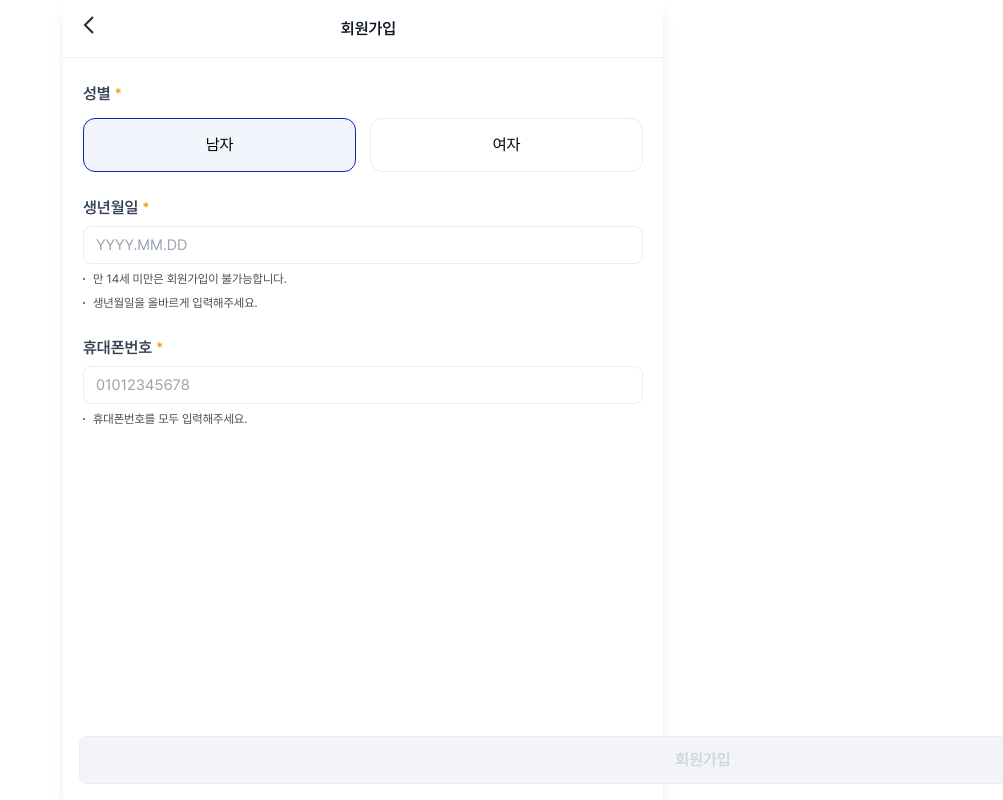
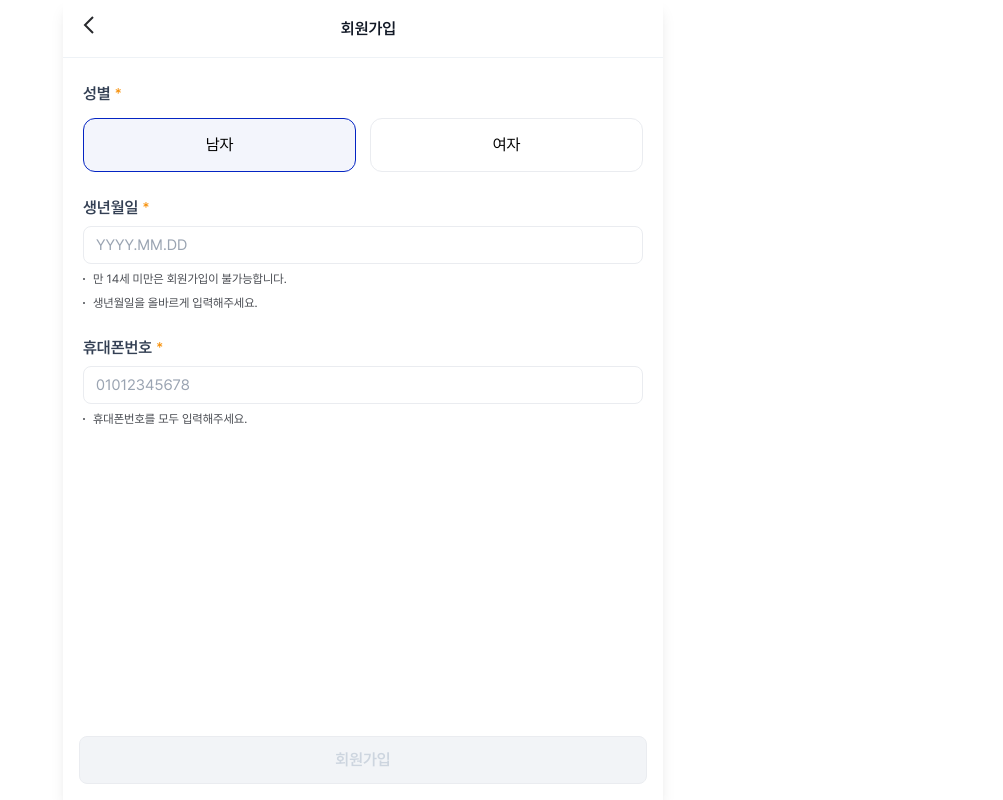
Before and after one commit to elfinana/test, a Next.js app: page /join in a window 1280 px wide. Shown: the whole page, without its empty margins (277-1280 px from the left). Built offline with nearby package versions, Linux system fonts and the light colour scheme.

Commit message:
Style: max-width 설정

```diff
--- a/src/app/globals.css
+++ b/src/app/globals.css
@@ -63,7 +63,7 @@ body {
 }
 
 .layout-center {
-  @apply left-1/2 m-auto w-full max-w-[600px] -translate-x-1/2;
+  @apply max-w-screen left-1/2 m-auto w-full -translate-x-1/2;
 }
 
 .before-content::before {
--- a/src/shared/components/buttons/BottomFixedButton/index.tsx
+++ b/src/shared/components/buttons/BottomFixedButton/index.tsx
@@ -5,5 +5,5 @@ interface BottomFixedButtonProps {
 }
 
 export default function BottomFixedButton({ buttonComponent }: BottomFixedButtonProps) {
-  return <div className="fixed bottom-16 w-full px-16">{buttonComponent}</div>;
+  return <div className="max-w-screen fixed bottom-16 w-full px-16">{buttonComponent}</div>;
 }
--- a/src/shared/components/layout/GlobalLayout/index.tsx
+++ b/src/shared/components/layout/GlobalLayout/index.tsx
@@ -5,5 +5,5 @@ interface GlobalLayoutProps {
 }
 
 export default function GlobalLayout({ children }: GlobalLayoutProps) {
-  return <div className="m-auto h-screen w-full max-w-[600px] overflow-y-auto shadow-lg">{children}</div>;
+  return <div className="max-w-screen m-auto h-screen w-full overflow-y-auto shadow-lg">{children}</div>;
 }
--- a/tailwind.config.ts
+++ b/tailwind.config.ts
@@ -75,6 +75,9 @@ const config: Config = {
         backdrop: '9998',
         modal: '9999',
       },
+      maxWidth: {
+        screen: '600px',
+      },
     },
   },
   plugins: [require('@tailwindcss/forms')],
```
